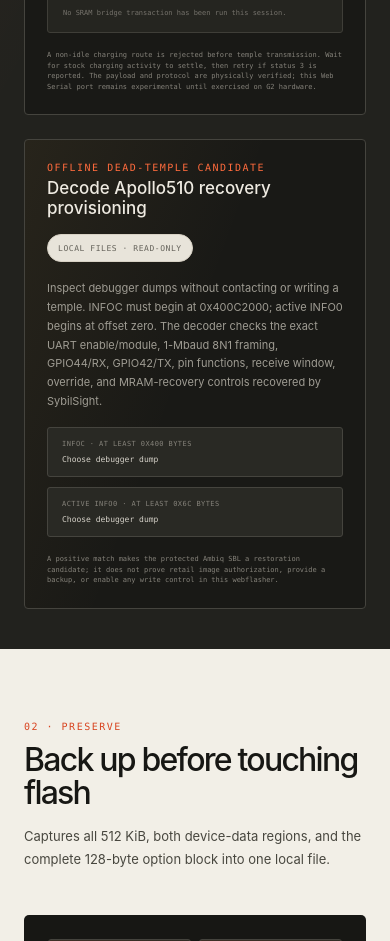
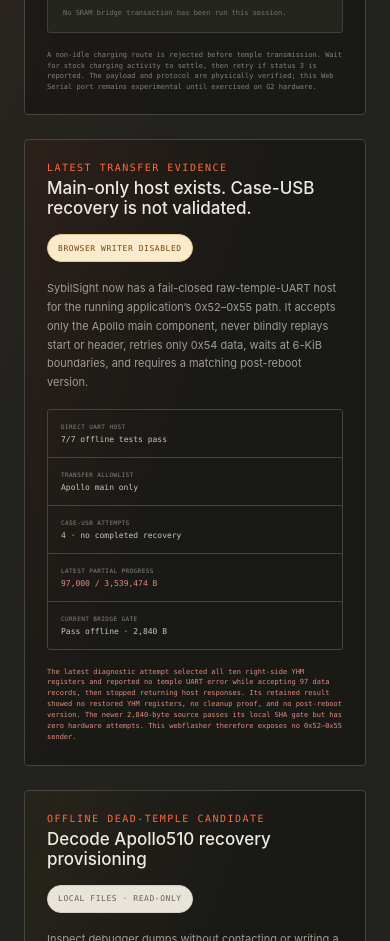
Before and after one commit to AM-Guru/SybilSight-webflasher, a React (Vite) app: page / in a window 390 px wide. Shown: the part 3320-4261 px from the top of the page. Built offline with nearby package versions, Linux system fonts and the light colour scheme.

Commit message:
Surface POGO transfer research safeguards
Document the validated main-only host and failed case-USB attempts while keeping the browser writer disabled.

```diff
--- a/src/App.jsx
+++ b/src/App.jsx
@@ -2,6 +2,7 @@ import { useCallback, useEffect, useMemo, useRef, useState } from "react";
 import {
   FLASH_BASE,
   OPTION_BASE,
+  POGO_TRANSFER_RESEARCH,
   bytesToBase64,
   formatBytes,
   hex,
@@ -963,7 +964,7 @@ function App() {
             </div>
             <div className="is-gated">
               <span>POGO OTA</span>
-              <strong>Parser path confirmed · no writer · bootloader omitted</strong>
+              <strong>Direct host tested · case bridge failed/uncertain</strong>
             </div>
             <div className="is-blocked">
               <span>APPLICATION-DEAD TEMPLE</span>
@@ -1054,6 +1055,64 @@ function App() {
               for stock charging activity to settle, then retry if status 3 is reported.
               The payload and protocol are physically verified; this Web Serial port
               remains experimental until exercised on G2 hardware.
+            </small>
+          </div>
+          <div className="transfer-research">
+            <div className="pogo-tool-heading">
+              <div>
+                <div className="eyebrow">Latest transfer evidence</div>
+                <h3>Main-only host exists. Case-USB recovery is not validated.</h3>
+              </div>
+              <StatusPill tone="warm">Browser writer disabled</StatusPill>
+            </div>
+            <p>
+              SybilSight now has a fail-closed raw-temple-UART host for the running
+              application’s 0x52–0x55 path. It accepts only the Apollo main component,
+              never blindly replays start or header, retries only 0x54 data, waits at
+              6-KiB boundaries, and requires a matching post-reboot version.
+            </p>
+            <div className="transfer-facts">
+              <div>
+                <span>DIRECT UART HOST</span>
+                <strong>
+                  {POGO_TRANSFER_RESEARCH.directTempleHost.offlineTestsPassed}/
+                  {POGO_TRANSFER_RESEARCH.directTempleHost.offlineTestsPassed} offline
+                  tests pass
+                </strong>
+              </div>
+              <div>
+                <span>TRANSFER ALLOWLIST</span>
+                <strong>{POGO_TRANSFER_RESEARCH.directTempleHost.component}</strong>
+              </div>
+              <div>
+                <span>CASE-USB ATTEMPTS</span>
+                <strong>
+                  {POGO_TRANSFER_RESEARCH.caseUsbBridge.attempts} · no completed recovery
+                </strong>
+              </div>
+              <div>
+                <span>LATEST PARTIAL PROGRESS</span>
+                <strong className="is-negative">
+                  {POGO_TRANSFER_RESEARCH.caseUsbBridge.latestDiagnostic.acceptedBytes.toLocaleString()}
+                  {" / "}
+                  {POGO_TRANSFER_RESEARCH.caseUsbBridge.latestDiagnostic.declaredBytes.toLocaleString()} B
+                </strong>
+              </div>
+              <div>
+                <span>CURRENT BRIDGE GATE</span>
+                <strong>
+                  Pass offline · {POGO_TRANSFER_RESEARCH.caseUsbBridge.observedBytes.toLocaleString()} B
+                </strong>
+              </div>
+            </div>
+            <small className="transfer-warning">
+              The latest diagnostic attempt selected all ten right-side YHM registers
+              and reported no temple UART error while accepting 97 data records, then
+              stopped returning host responses. Its retained result showed no restored
+              YHM registers, no cleanup proof, and no post-reboot version. The newer
+              {` ${POGO_TRANSFER_RESEARCH.caseUsbBridge.observedBytes.toLocaleString()}-byte `}
+              source passes its local SHA gate but has zero hardware attempts. This
+              webflasher therefore exposes no 0x52–0x55 sender.
             </small>
           </div>
           <div className="sbl-audit">
--- a/src/styles.css
+++ b/src/styles.css
@@ -1106,7 +1106,8 @@ code {
 }
 
 .pogo-tool,
-.sbl-audit {
+.sbl-audit,
+.transfer-research {
   display: grid;
   grid-column: 2 / -1;
   min-width: 0;
@@ -1125,7 +1126,8 @@ code {
 }
 
 .pogo-tool h3,
-.sbl-audit h3 {
+.sbl-audit h3,
+.transfer-research h3 {
   margin: 5px 0 0;
   color: #eeeae1;
   font-size: 17px;
@@ -1266,6 +1268,64 @@ code {
     rgba(17, 17, 15, 0.5);
 }
 
+.transfer-research {
+  background:
+    linear-gradient(110deg, rgba(225, 103, 76, 0.09), transparent 48%),
+    rgba(17, 17, 15, 0.5);
+}
+
+.transfer-facts {
+  display: grid;
+  overflow: hidden;
+  border: 1px solid #45443e;
+  border-radius: 3px;
+  grid-template-columns: repeat(5, minmax(0, 1fr));
+}
+
+.transfer-facts > div {
+  min-width: 0;
+  padding: 13px;
+  border-right: 1px solid #45443e;
+}
+
+.transfer-facts > div:last-child {
+  border-right: 0;
+}
+
+.transfer-facts span,
+.transfer-facts strong {
+  display: block;
+}
+
+.transfer-facts span {
+  color: #89867e;
+  font-family: var(--mono);
+  font-size: 6px;
+  letter-spacing: 0.07em;
+}
+
+.transfer-facts strong {
+  margin-top: 5px;
+  overflow: hidden;
+  color: #c9c5bc;
+  font-family: var(--mono);
+  font-size: 8px;
+  font-weight: 500;
+  text-overflow: ellipsis;
+  white-space: nowrap;
+}
+
+.transfer-facts strong.is-negative,
+.transfer-warning {
+  color: #e28c7e;
+}
+
+.transfer-warning {
+  font-family: var(--mono);
+  font-size: 7px;
+  line-height: 1.55;
+}
+
 .sbl-upload-grid {
   display: grid;
   grid-template-columns: repeat(2, minmax(0, 1fr)) auto;
@@ -2294,7 +2354,8 @@ code {
   .recheck-result,
   .boundary-evidence,
   .pogo-tool,
-  .sbl-audit {
+  .sbl-audit,
+  .transfer-research {
     grid-column: 2;
   }
 
@@ -2328,8 +2389,25 @@ code {
     justify-self: start;
   }
 
-  .sbl-facts {
+  .sbl-facts,
+  .transfer-facts {
     grid-template-columns: repeat(2, minmax(0, 1fr));
+  }
+
+  .transfer-facts > div:nth-child(2n) {
+    border-right: 0;
+  }
+
+  .transfer-facts > div:nth-child(2n + 1) {
+    border-right: 1px solid #45443e;
+  }
+
+  .transfer-facts > div {
+    border-bottom: 1px solid #45443e;
+  }
+
+  .transfer-facts > div:last-child {
+    border-bottom: 0;
   }
 
   .sbl-facts > div:nth-child(4n) {
@@ -2407,7 +2485,8 @@ code {
   .recheck-result,
   .boundary-evidence,
   .pogo-tool,
-  .sbl-audit {
+  .sbl-audit,
+  .transfer-research {
     grid-column: 1;
   }
 
@@ -2419,7 +2498,8 @@ code {
   .pogo-controls,
   .pogo-results,
   .sbl-upload-grid,
-  .sbl-facts {
+  .sbl-facts,
+  .transfer-facts {
     grid-template-columns: 1fr;
   }
 
@@ -2444,6 +2524,17 @@ code {
     border-bottom: 0;
   }
 
+  .transfer-facts > div,
+  .transfer-facts > div:nth-child(2n),
+  .transfer-facts > div:nth-child(2n + 1) {
+    border-right: 0;
+    border-bottom: 1px solid #45443e;
+  }
+
+  .transfer-facts > div:last-child {
+    border-bottom: 0;
+  }
+
   .backup-card {
     padding: 24px;
   }
```
Also changed, not shown: src/lib/firmware.js, 2 other files (tests, documents, lock files or other folders).
